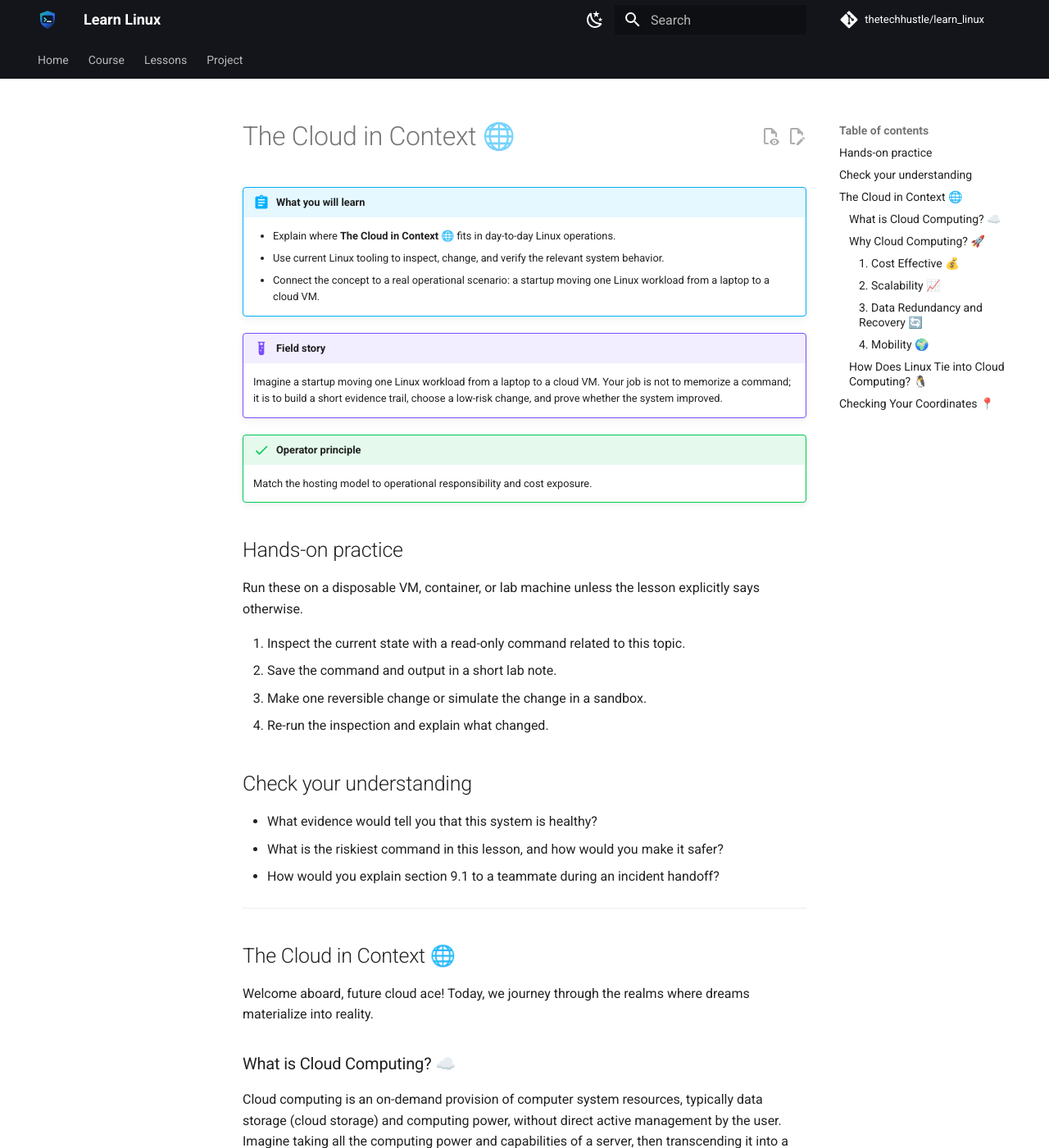
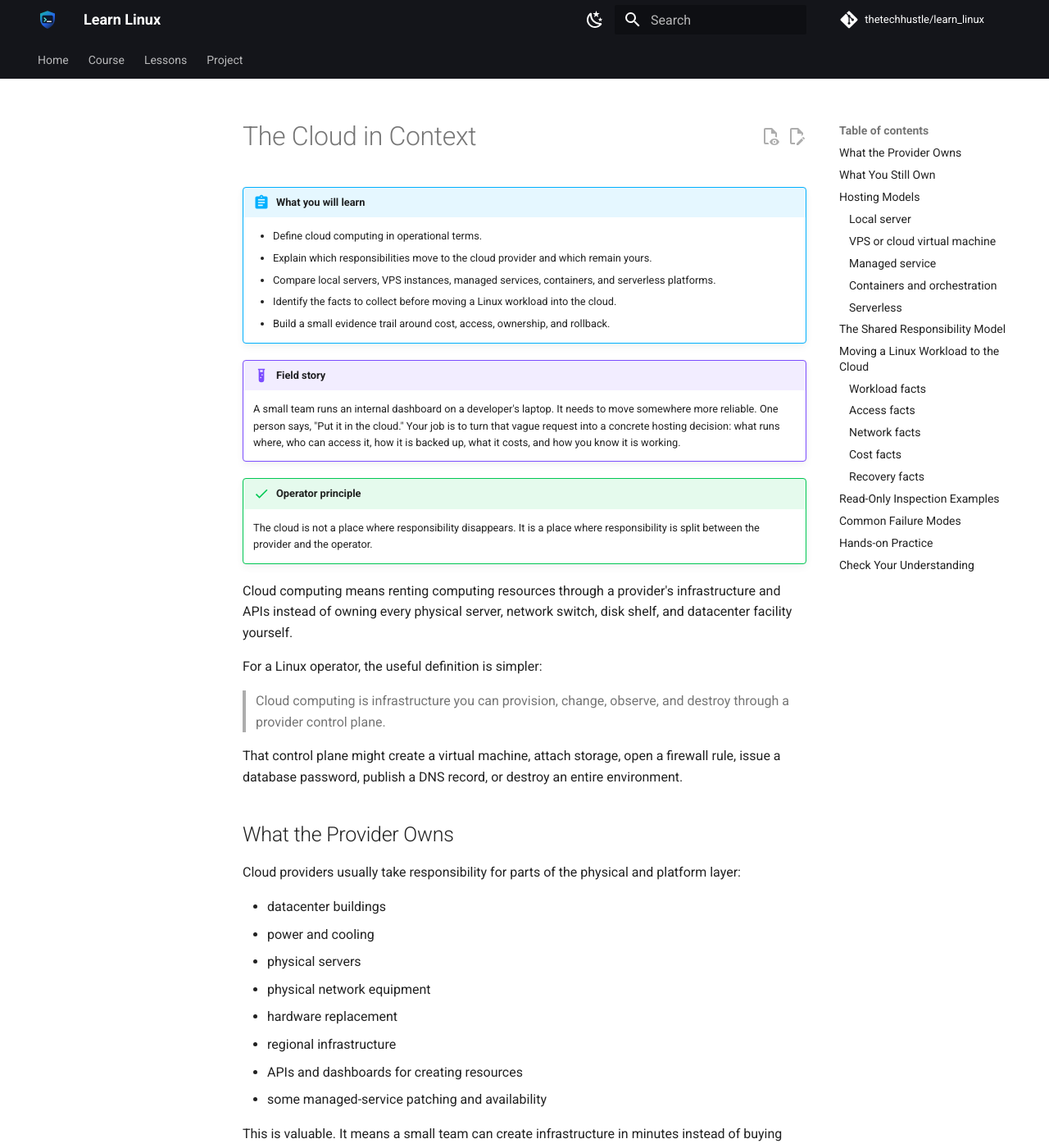
Before and after one commit to thetechhustle/learn_linux, an MkDocs documentation site: the page built from docs/lessons/09_cloud_computing/09.1_the_cloud_in_context.md, in a window 1280 px wide and 1400 px high. Shown: the whole window at 82% size. Built offline with MkDocs 1.6.1 and Material for MkDocs 9.7.7, drawn with Linux system fonts in a browser that asks for light colours; comment, search, counter and statistics services are not loaded; some of the changed text lies outside the part shown.

Commit message:
Improve Chapter 09 cloud context lesson (#66)
Co-authored-by: Jules Ai <jules@Juless-Air.ts.net lan>

````diff
--- a/docs/lessons/09_cloud_computing/09.1_the_cloud_in_context.md
+++ b/docs/lessons/09_cloud_computing/09.1_the_cloud_in_context.md
@@ -1,74 +1,240 @@
-# The Cloud in Context 🌐
-
-
+# The Cloud in Context
 
 !!! abstract "What you will learn"
-    - Explain where **The Cloud in Context 🌐** fits in day-to-day Linux operations.
-    - Use current Linux tooling to inspect, change, and verify the relevant system behavior.
-    - Connect the concept to a real operational scenario: a startup moving one Linux workload from a laptop to a cloud VM.
+    - Define cloud computing in operational terms.
+    - Explain which responsibilities move to the cloud provider and which remain yours.
+    - Compare local servers, VPS instances, managed services, containers, and serverless platforms.
+    - Identify the facts to collect before moving a Linux workload into the cloud.
+    - Build a small evidence trail around cost, access, ownership, and rollback.
 
 !!! example "Field story"
-    Imagine a startup moving one Linux workload from a laptop to a cloud VM. Your job is not to memorize a command; it is to build a short evidence trail, choose a low-risk change, and prove whether the system improved.
+    A small team runs an internal dashboard on a developer's laptop. It needs to move somewhere more reliable. One person says, "Put it in the cloud." Your job is to turn that vague request into a concrete hosting decision: what runs where, who can access it, how it is backed up, what it costs, and how you know it is working.
 
 !!! success "Operator principle"
-    Match the hosting model to operational responsibility and cost exposure.
+    The cloud is not a place where responsibility disappears. It is a place where responsibility is split between the provider and the operator.
 
-## Hands-on practice
+Cloud computing means renting computing resources through a provider's infrastructure and APIs instead of owning every physical server, network switch, disk shelf, and datacenter facility yourself.
 
-Run these on a disposable VM, container, or lab machine unless the lesson explicitly says otherwise.
+For a Linux operator, the useful definition is simpler:
 
-1. Inspect the current state with a read-only command related to this topic.
-2. Save the command and output in a short lab note.
-3. Make one reversible change or simulate the change in a sandbox.
-4. Re-run the inspection and explain what changed.
+> Cloud computing is infrastructure you can provision, change, observe, and destroy through a provider control plane.
 
-## Check your understanding
+That control plane might create a virtual machine, attach storage, open a firewall rule, issue a database password, publish a DNS record, or destroy an entire environment.
 
-- What evidence would tell you that this system is healthy?
-- What is the riskiest command in this lesson, and how would you make it safer?
-- How would you explain section 9.1 to a teammate during an incident handoff?
+## What the Provider Owns
 
+Cloud providers usually take responsibility for parts of the physical and platform layer:
 
----
+- datacenter buildings
+- power and cooling
+- physical servers
+- physical network equipment
+- hardware replacement
+- regional infrastructure
+- APIs and dashboards for creating resources
+- some managed-service patching and availability
 
-## The Cloud in Context 🌐
+This is valuable. It means a small team can create infrastructure in minutes instead of buying hardware and waiting for installation.
 
-Welcome aboard, future cloud ace! Today, we journey through the realms where dreams materialize into reality.
+But it does not mean the system is automatically secure, cheap, backed up, or reliable.
 
-### What is Cloud Computing? ☁️
+## What You Still Own
 
-Cloud computing is an on-demand provision of computer system resources, typically data storage (cloud storage) and computing power, without direct active management by the user. Imagine taking all the computing power and capabilities of a server, then transcending it into a virtual space where it's assessable from anywhere—we're talking about a massive server farm that you can tap into as needed. That's the beauty of the cloud!
+You still own many operational decisions:
 
-### Why Cloud Computing? 🚀
+- which account, project, subscription, or tenant contains the work
+- which region and zone the workload runs in
+- which image or operating system version is used
+- who has access
+- which network ports are open
+- how secrets are stored
+- how the system is patched
+- how logs and metrics are collected
+- how backups and restores work
+- what the monthly cost should be
+- how the system is retired
 
-Here is why we're sailing towards these digital horizons.
+If you create a public Linux server with SSH open to the world, the provider gave you tools. You still made the exposure decision.
 
-#### 1. Cost Effective 💰
+## Hosting Models
 
-With cloud computing, companies no longer need to invest heavily in buying and maintaining servers. You pay-as-you-go and only pay for what you use which cuts down capital expenditure substantially.
+Cloud is not one thing. It is a family of hosting models with different responsibility boundaries.
 
-#### 2. Scalability 📈
+### Local server
 
-Cloud computing allows for flexible and rapid scalability which is a boon especially for businesses whose workloads fluctuate.
+You own or directly control the machine.
 
-#### 3. Data Redundancy and Recovery 🔄
+You are responsible for nearly everything: hardware, power, network, disks, operating system, backups, and security.
 
-Data in the cloud is mirrored across different redundant sites in the cloud provider's network, so your data is always safe and recoverable.
+### VPS or cloud virtual machine
 
-#### 4. Mobility 🌍
+The provider owns the physical hardware and virtualization platform. You manage the guest operating system.
 
-Since data can be accessed from anywhere, teams get to collaborate more efficiently, regardless of their geographical location.
+You are usually responsible for:
 
-### How Does Linux Tie into Cloud Computing? 🐧
+- Linux users and SSH access
+- package updates
+- firewall rules at the host and provider layer
+- application runtime
+- logs
+- backups or snapshots
+- cost cleanup
 
-Linux is the strong, silent type that powers a significant portion of the internet, and the cloud is no exception. Linux's stability, security, and flexibility make it a mainstay in the cloud ecosystem. Many cloud providers use Linux as their base system, while many services run Linux-based apps and tools to keep their clouds cruising.
+This is the closest cloud model to traditional Linux administration.
 
-## Checking Your Coordinates 📍
+### Managed service
 
-By now, you've established your footing on the cloud terrain. Look back, and you'll notice how far you've come in understanding cloud computing and its significance.
+The provider operates more of the stack. Examples include managed databases, managed Kubernetes, queues, object storage, and hosted caches.
 
-Keep this momentum as you navigate other areas of the cloud, and remember, every skill you master now is a stepping stone to the exciting journey ahead of you. Each step carries you closer to your destination: mastering Linux in the Cloud.
+You usually manage configuration, access, data, scaling settings, and cost. The provider handles more patching and platform availability.
 
-Stay on course, and let's continue this thrilling voyage!
+Managed services reduce some work, but they add provider-specific behavior and billing details.
 
-Embrace the cloud, conquer the skies! 🐧☁️🚀
+### Containers and orchestration
+
+Containers package applications and dependencies. Orchestrators such as Kubernetes or cloud container platforms decide where containers run.
+
+You still need Linux fundamentals for images, networking, logs, filesystems, resource limits, and debugging. The host may be less visible, but it has not vanished.
+
+### Serverless
+
+Serverless platforms run functions or applications without exposing the server directly.
+
+You manage code, configuration, IAM permissions, event triggers, logs, and cost. The provider manages the runtime infrastructure.
+
+Serverless can reduce host administration, but it can make debugging, cold starts, permissions, and spending harder to reason about.
+
+## The Shared Responsibility Model
+
+Most providers describe cloud security as a shared responsibility model.
+
+The exact boundary depends on the service:
+
+- With a virtual machine, the provider secures the physical host. You secure the operating system and application.
+- With a managed database, the provider handles the database engine infrastructure. You still control users, network access, data, backups, and configuration choices.
+- With object storage, the provider stores objects reliably. You still decide bucket policy, encryption settings, lifecycle rules, and public access.
+
+When something breaks, ask two questions:
+
+1. Is this provider-managed state or customer-managed state?
+2. Which evidence proves that?
+
+## Moving a Linux Workload to the Cloud
+
+Before moving a workload, collect facts.
+
+### Workload facts
+
+- What does the workload do?
+- Who uses it?
+- Is it production, staging, lab, or personal?
+- What ports does it listen on?
+- What data does it store?
+- How much CPU, memory, and disk does it need?
+- What happens if it is down for one hour?
+
+### Access facts
+
+- Who needs SSH access?
+- Does access use SSH keys, SSO, IAM, local users, or a combination?
+- Is there a break-glass account or console path?
+- Which secrets does the application need?
+
+### Network facts
+
+- Should it be public or private?
+- What inbound ports are required?
+- What outbound connections does it make?
+- Does it need DNS or TLS?
+- Does it need to connect to a VPN or private network?
+
+### Cost facts
+
+- What is the expected monthly cost?
+- What happens if traffic doubles?
+- Are snapshots, disks, IP addresses, logs, or data transfer billed separately?
+- Who owns cleanup?
+
+### Recovery facts
+
+- How is it backed up?
+- Has restore been tested?
+- What is the rollback path?
+- What evidence proves the workload works after migration?
+
+## Read-Only Inspection Examples
+
+On an existing cloud Linux host, start with familiar Linux commands:
+
+```bash
+hostnamectl
+uptime
+ip addr
+df -h
+free -h
+systemctl --failed
+```
+
+Then collect cloud context from the provider console or CLI:
+
+- account, project, or subscription
+- region and zone
+- instance name and ID
+- image or snapshot source
+- instance size
+- attached disks
+- firewall or security group rules
+- public and private IP addresses
+- tags or labels
+- estimated cost
+
+Do not rely only on the hostname inside Linux. Cloud inventory has its own truth.
+
+## Common Failure Modes
+
+Watch for these cloud-specific mistakes:
+
+- creating a server in the wrong account or region
+- opening SSH, databases, or admin panels to the public internet
+- assuming snapshots are automatic
+- leaving stopped or unattached resources that still cost money
+- using a personal SSH key for shared production access
+- storing secrets in shell history or user data
+- forgetting that provider IAM access and Linux user access are different
+- deleting a resource before confirming backups or dependencies
+
+## Hands-on Practice
+
+Use a disposable lab account or low-cost sandbox.
+
+1. Pick a cloud provider or VPS provider.
+2. Create the smallest Linux VM that fits the lab.
+3. Record:
+    - provider
+    - account/project
+    - region
+    - VM name
+    - image
+    - size
+    - estimated monthly cost
+4. SSH into the VM and run:
+
+    ```bash
+    hostnamectl
+    ip addr
+    df -h
+    free -h
+    systemctl --failed
+    ```
+
+5. In the provider console, find the security group, firewall, or network rule that allows SSH.
+6. Shut down or destroy the VM when finished.
+7. Verify cleanup in the provider console or billing view.
+
+## Check Your Understanding
+
+- What does the provider usually own for a cloud VM?
+- What do you still own as the Linux operator?
+- Why is provider IAM different from Linux user management?
+- What cost facts should you collect before creating a cloud resource?
+- Why should you verify cleanup after destroying a lab VM?
````
